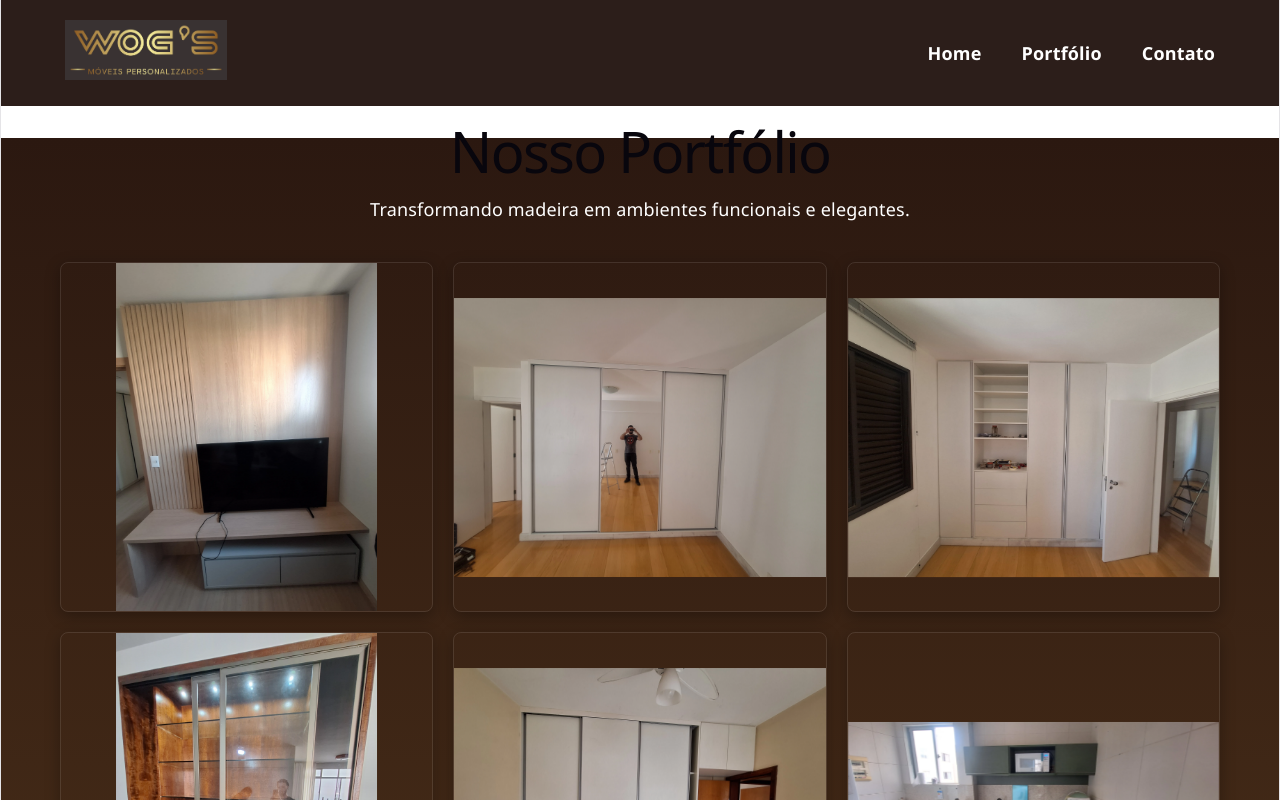
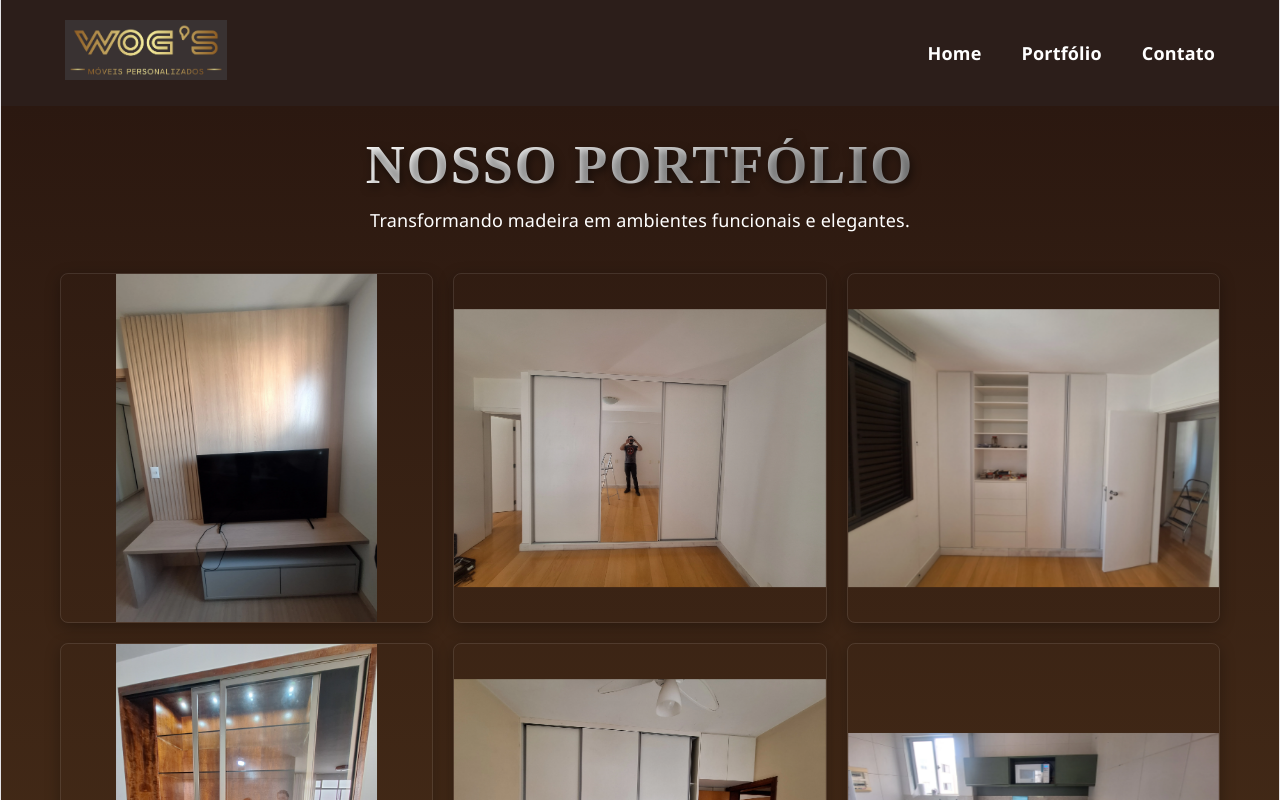
Before and after one commit to LucasJ4m/site-marcenaria-react, a React (Vite) app: page /portfolio in a window 1280 px wide. Built offline with nearby package versions, Linux system fonts and the light colour scheme.

Commit message:
ajuste h1 portfolio

```diff
--- a/src/App.css
+++ b/src/App.css
@@ -132,8 +132,34 @@
     /* Para: rgba(101, 67, 33, 1) -> Marrom madeira */
     background: linear-gradient(to bottom, rgba(43, 24, 16, 1), rgba(101, 67, 33, 1));
     color: white; /* Texto branco costuma ler melhor em fundo marrom */
+
 }
+#portfolio h1 { /* ou h1, conforme estiver no seu HTML */
+    font-size: 3rem;
+    font-weight: bold;
+    text-align: center;
+    text-transform: uppercase;
+    letter-spacing: 2px;
 
+
+    /* O Gradiente */
+    background: linear-gradient(to right, #ffffff, #b0b0b0);
+    -webkit-background-clip: text;
+    -webkit-text-fill-color: transparent;
+
+    /* A CORREÇÃO DO CORTE: */
+    line-height: 1.0;      /* Dá altura suficiente para a linha do texto */
+    padding-bottom: 5px;  /* Cria o espaço extra para a base das letras */
+    margin-bottom: 10px;
+
+    /* Opcional: Melhora a nitidez em alguns navegadores */
+    display: inline-block;
+}
+#portfolio h1 {
+    color: white;
+    text-shadow: 2px 4px 8px rgba(0, 0, 0, 0.5); /* Sombra que projeta o título para frente */
+    font-family: 'Playfair Display', serif; /* Se você tiver uma fonte mais elegante, use aqui */
+}
 .contato {
     padding: 80px 5%;
     background-color: #f4f1ea; /* Um bege clarinho que lembra madeira clara */
```
